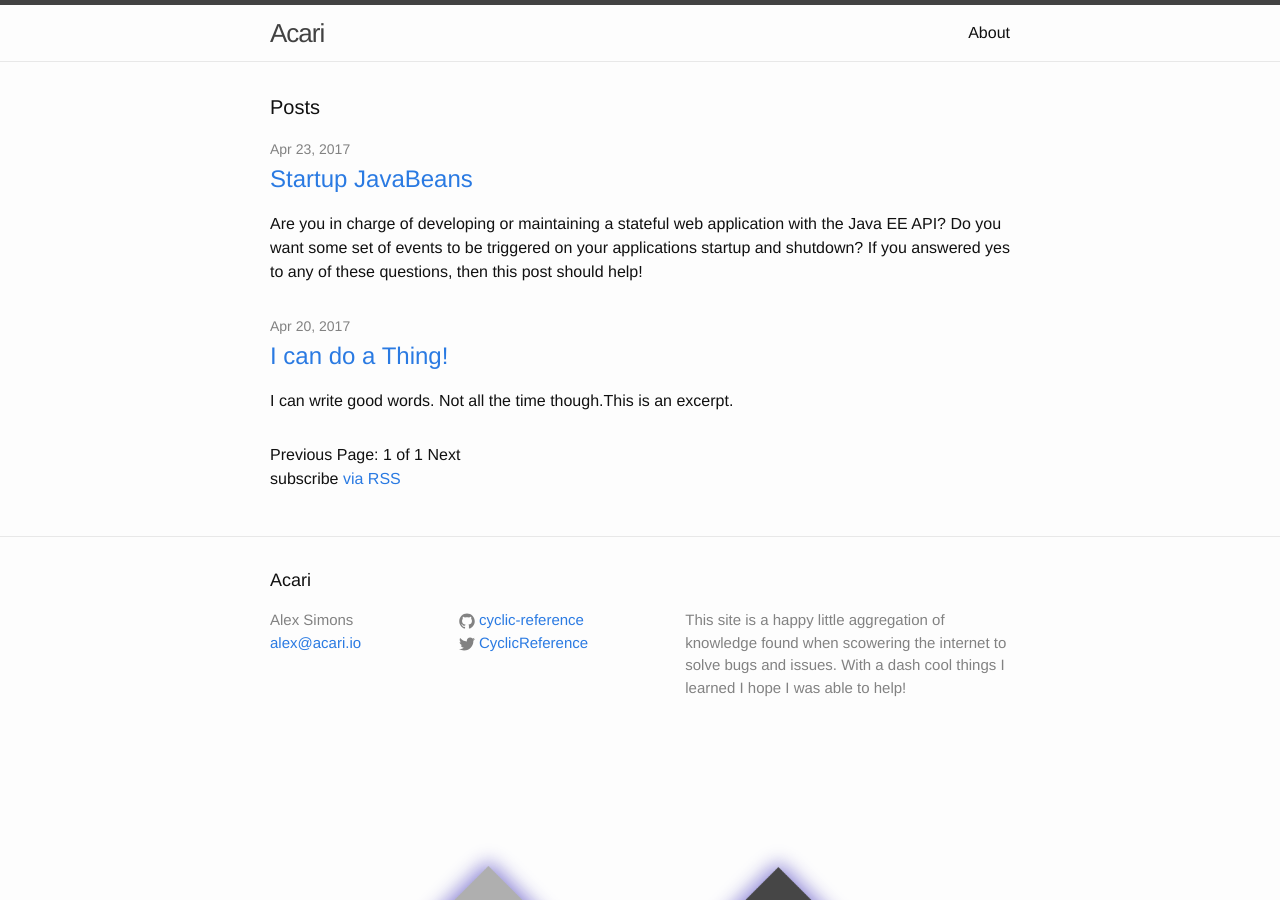
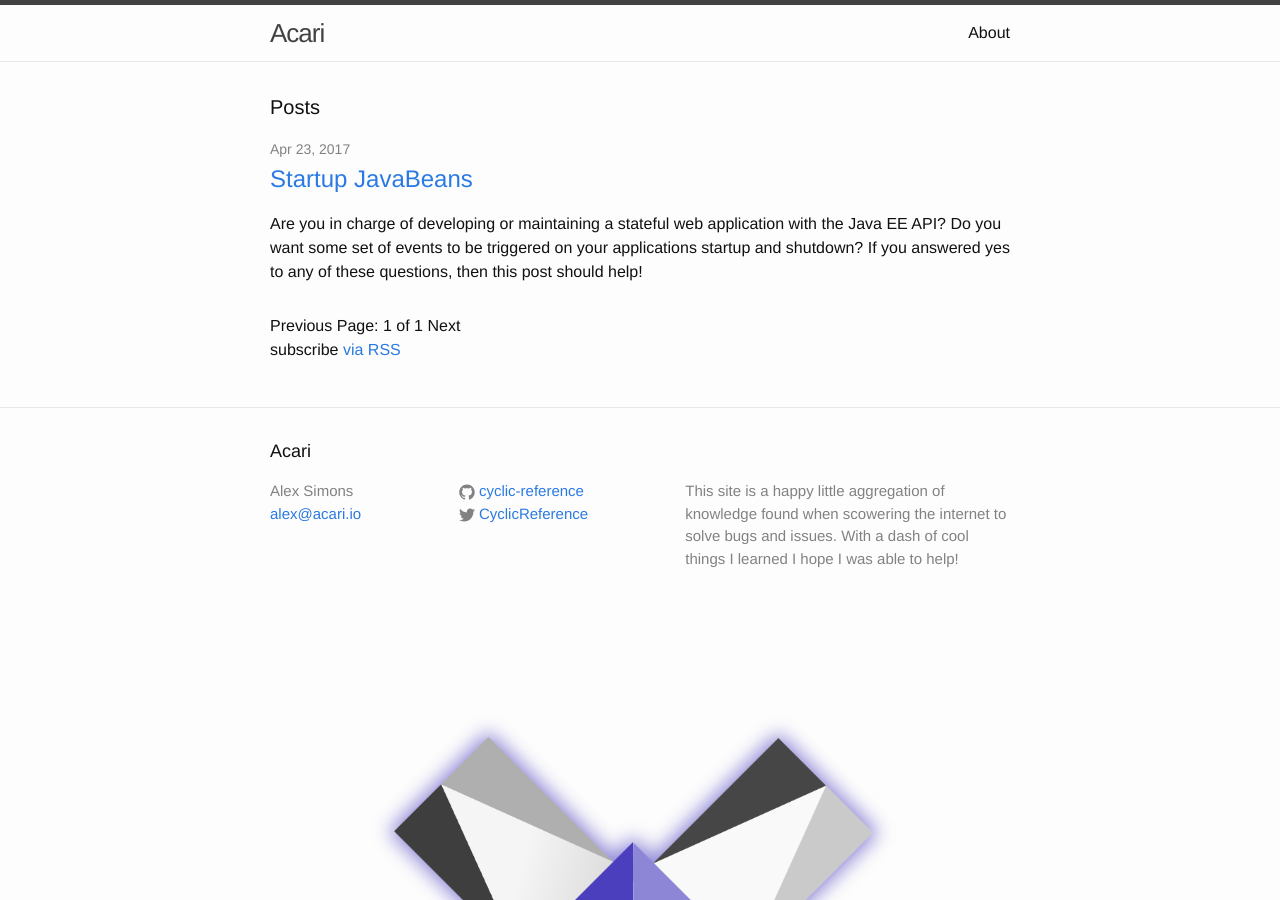
Before and after one commit to Unthrottled/blog, a Jekyll site: the page built from index.html, in a window 1280 px wide and 900 px high. Built offline with Jekyll 4.4.1, drawn with Linux system fonts in a browser that asks for light colours; the list of posts is cut into pages by our own code.

Commit message:
Words, config, less post.

```diff
--- a/_config.yml
+++ b/_config.yml
@@ -10,7 +10,7 @@ author: Alex Simons
 icon: reach_purple.png
 description: > # this means to ignore newlines until "baseurl:"
   This site is a happy little aggregation of knowledge found
-  when scowering the internet to solve bugs and issues. With a dash cool things I learned
+  when scowering the internet to solve bugs and issues. With a dash of cool things I learned
   I hope I was able to help!
 baseurl: "" # the subpath of your site, e.g. /blog/
 url: "http://sandwich" # the base hostname & protocol for your site
--- a/_posts/2017-04-20-test.md
+++ /dev/null
@@ -1,34 +0,0 @@
----
-layout: post
-title:  "I can do a Thing!"
-date:   2017-4-20
-categories: jekyll basics
----
-I can write good words. Not all the time though.This is an excerpt.
-
-
-{% highlight java linenos %}
-class Goofy {
-
-
-  private String goober;
-
-  public Goofy(String s){
-   goober = s;
-  }
-
-  static public void main(String... args){
-    System.out.println(new Goofy("IM A GOOFY GOOBER");
-  }
-
-  @Override
-  public String toString(){
-    return s;
-  }
-}
-{% endhighlight %}
-
-Dis mah site url {{ site.url }}
-
-![Square Thing]({{ site.url }}/assets/images/diamond_thing_v2.png)
-![Reach Thing]({{ site.url }}/assets/images/reach.png)
```
Also changed, not shown: about.md (+2 -2 lines).
